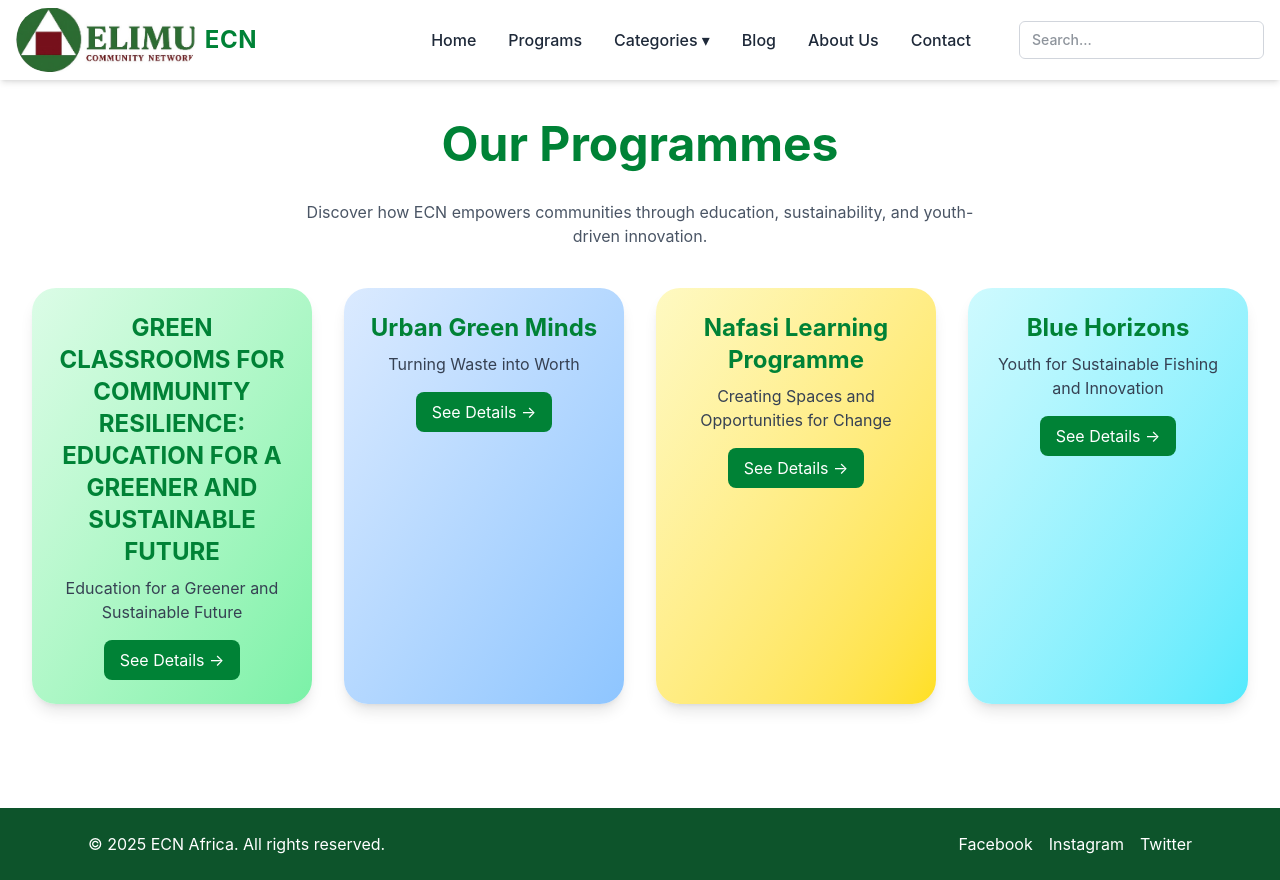
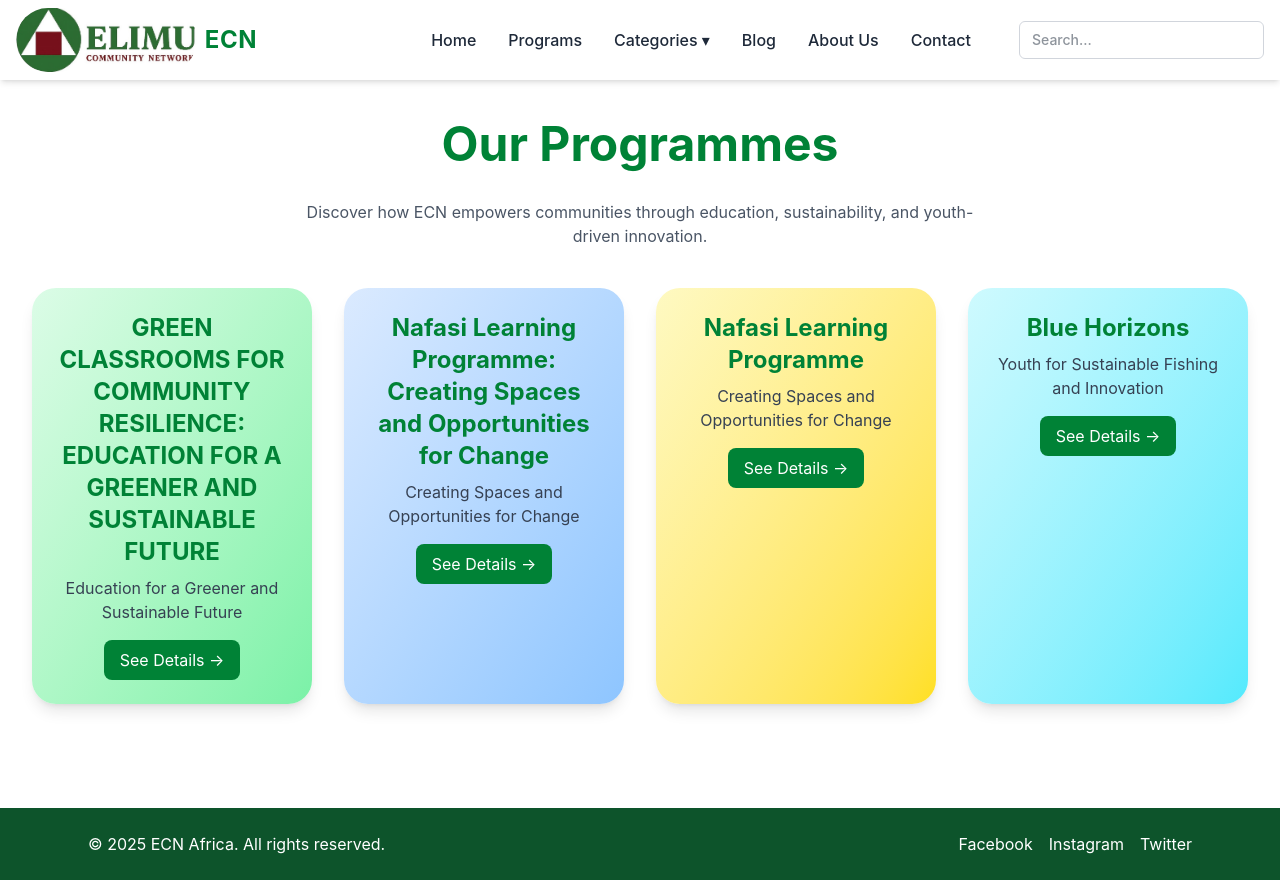
Before and after one commit to steph10920/ecnafrica, a React (Vite) app: page /programs in a window 1280 px wide. Built offline with nearby package versions, Linux system fonts and the light colour scheme.

Commit message:
changes made in home page

```diff
--- a/src/pages/Programs.jsx
+++ b/src/pages/Programs.jsx
@@ -12,8 +12,8 @@ export default function Programs() {
       color: "from-green-100 to-green-300",
     },
     {
-      title: "Urban Green Minds",
-      subtitle: "Turning Waste into Worth",
+      title: "Nafasi Learning Programme: Creating Spaces and Opportunities for Change",
+      subtitle: "Creating Spaces and Opportunities for Change",
       path: "/programs/urban-green-minds",
       color: "from-blue-100 to-blue-300",
     },
```
